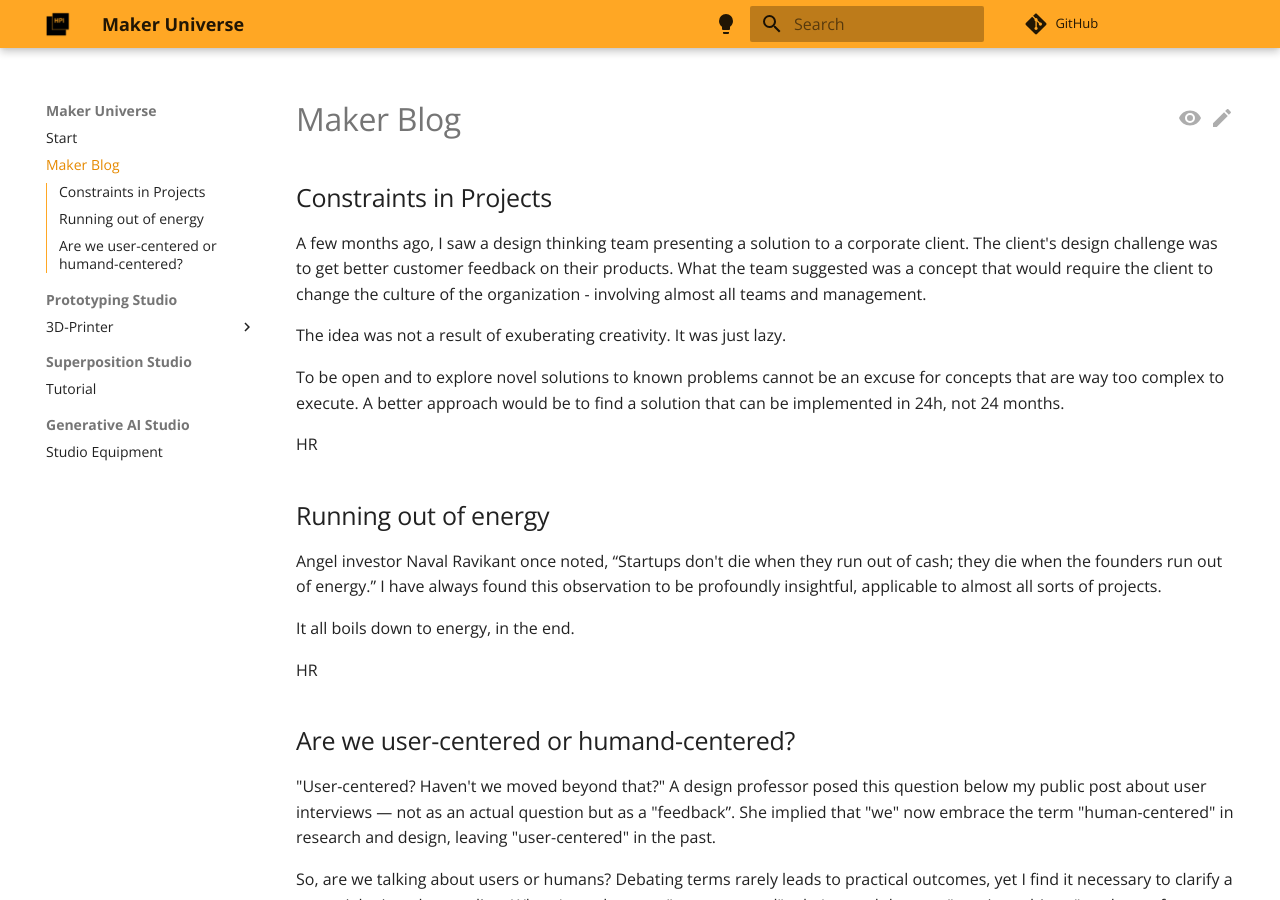
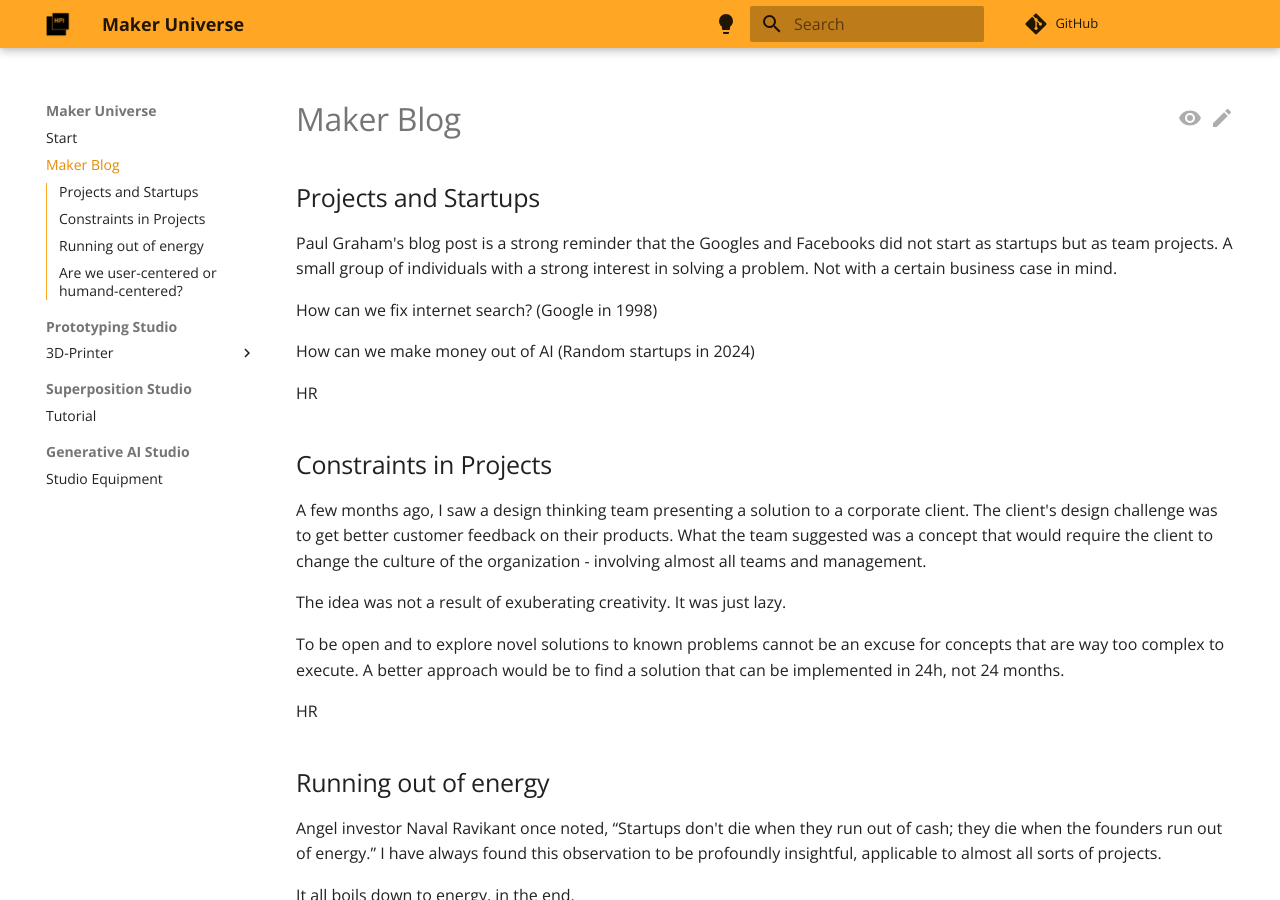
Before and after one commit to makeruniverse/docs, an MkDocs documentation site: the page built from docs/blog/blog.md, in a window 1280 px wide and 900 px high. Built offline with MkDocs 1.6.1 and Material for MkDocs 9.7.7, drawn with Linux system fonts in a browser that asks for light colours; comment, search, counter and statistics services are not loaded.

Commit message:
new blog post projects and startups

```diff
--- a/docs/blog/blog.md
+++ b/docs/blog/blog.md
@@ -1,4 +1,15 @@
 # Maker Blog
+
+## Projects and Startups
+
+Paul Graham's blog post is a strong reminder that the Googles and Facebooks did not start as startups but as team projects. A small group of individuals with a strong interest in solving a problem. Not with a certain business case in mind.
+
+How can we fix internet search? (Google in 1998)
+
+How can we make money out of AI (Random startups in 2024)
+
+HR
+
 
 ## Constraints in Projects
 
```
